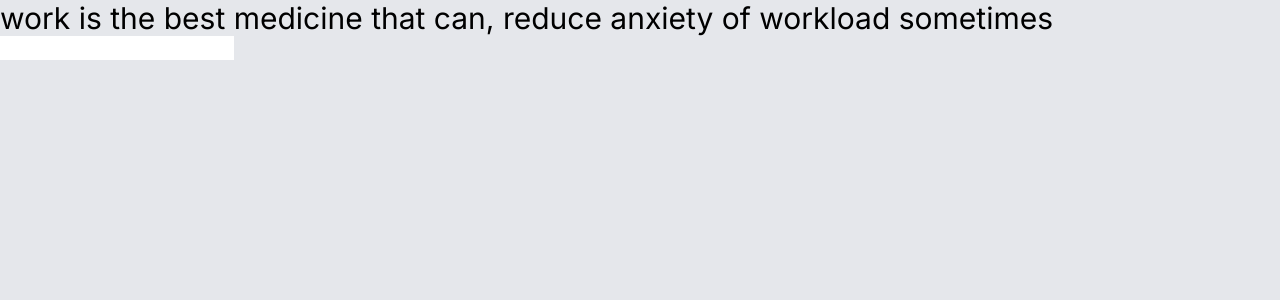
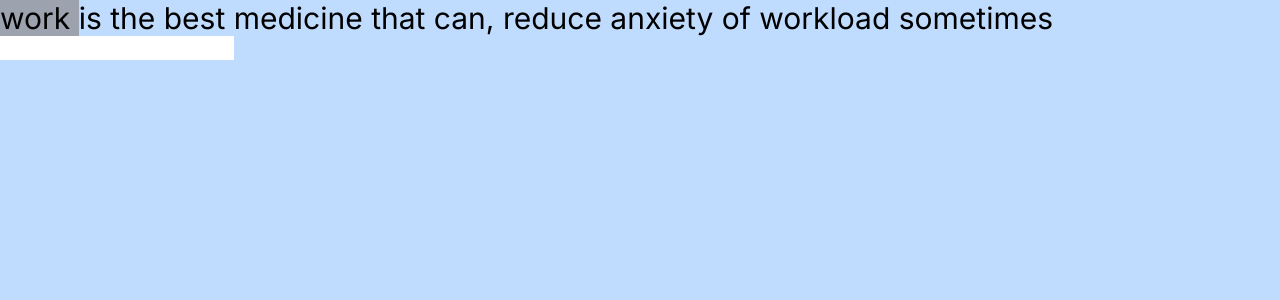
Before and after one commit to Lakshk25/TypingTitan, a Next.js app: page / in a window 1280 px wide. Shown: the top 300 px of the page. Built offline with nearby package versions, Linux system fonts and the light colour scheme.

Commit message:
current word highlight

```diff
--- a/app/page.tsx
+++ b/app/page.tsx
@@ -2,8 +2,8 @@ import TypingBox from "@/components/typing-box";
 
 export default function Home() {
   return (
-    <div className="bg-gray-200 h-full">
-      <TypingBox/>
+    <div className="bg-blue-200 h-full">
+      <TypingBox />
     </div>
   );
 }
--- a/components/typing-box.tsx
+++ b/components/typing-box.tsx
@@ -8,7 +8,6 @@ const TypingTest = () => {
   const [inputValue, setInputValue] = useState("");
   const [completedWords, setCompletedWords] = useState<string[]>([]);
   const [incorrectWords, setIncorrectWords] = useState<string[]>([]);
-  const [isWordCorrect, setIsWordCorrect] = useState(true);
 
   // for input
   const handleInputChange = (event: any) => {
@@ -18,6 +17,11 @@ const TypingTest = () => {
 
   const handleKeyDown = (event: any) => {
     if (event.key === " ") {
+      // TODO: don't jump to next word if no word is typed and space is clicked
+      if(inputValue.length === 0){
+        console.log("empty");
+        return;
+      }
       event.preventDefault(); // prevent space default behaviour (adding space)
       const trimmedInputValue = inputValue.trim();  // Remove leading and trailing whitespace from the input value
       if (trimmedInputValue === words[0]) {
@@ -27,7 +31,6 @@ const TypingTest = () => {
       else {
         setIncorrectWords((prevWords) => [...prevWords, words[0]]);
         setInputValue("");
-        setIsWordCorrect(false);
       }
       setWords((prevWords) => prevWords.slice(1)); // Remove the completed word
     }
@@ -39,7 +42,7 @@ const TypingTest = () => {
         {initialWords.map((word, index) => (
           <span
             key={index}
-            className={cn(completedWords.includes(word) ? "text-green-500" : "text-black", incorrectWords.includes(word) && "text-red-500")}
+            className={cn(completedWords.includes(word) ? "text-green-500" : "text-black", incorrectWords.includes(word) && "text-red-500", words[0] === word && "bg-gray-400")}
           >
             {word}{" "}
           </span>
```
